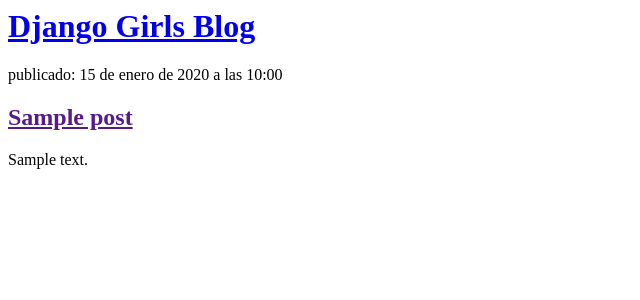
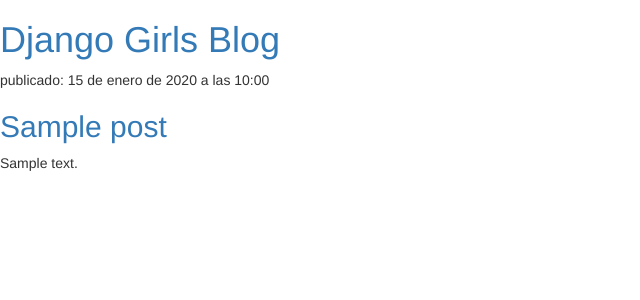
Before and after one commit to Kathyborre/my-first-blog, a Django app: template blog/templates/blog/post_list.html in a window 1280 px wide. Shown: the top 300 px of the page, without its empty margins (0-640 px from the left). Run offline with Django 4.2, Linux system fonts and the light colour scheme; the template is opened without the code that fills it: values that come from a table or form of the project are taken from there, others are empty; tables that the repository leaves empty hold one stand-in row (values such as "Sample post"); some libraries are stand-ins or nearby versions.

Commit message:
añadiendo post

```diff
--- a/blog/templates/blog/post_list.html
+++ b/blog/templates/blog/post_list.html
@@ -1,6 +1,8 @@
 <html>
     <head>
         <title>Django Girls blog</title>
+        <link rel="stylesheet" href="//maxcdn.bootstrapcdn.com/bootstrap/3.2.0/css/bootstrap.min.css">
+        <link rel="stylesheet" href="//maxcdn.bootstrapcdn.com/bootstrap/3.2.0/css/bootstrap-theme.min.css">
     </head>
     <body>
         <div>
--- a/blog/views.py
+++ b/blog/views.py
@@ -4,4 +4,4 @@
 
 def post_list(request):
     posts = Post.objects.filter(published_date__lte=timezone.now()).order_by('published_date')
-    return render(request, 'blog/post_list.html', {})
+    return render(request, 'blog/post_list.html', {'posts': posts})
```
